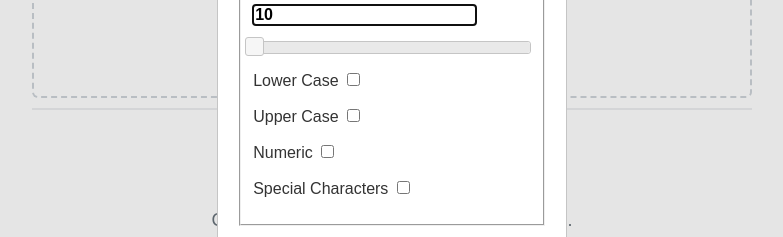
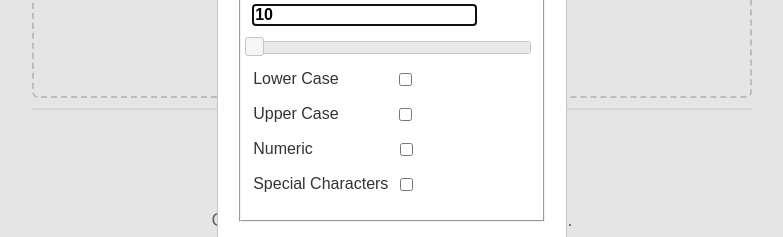
Before and after one commit to Computastar/Module-5-Passord-Generator, a plain HTML site: page starter/index.html in a window 1280 px wide. Both pictures are taken after a click on the button "Generate Password". Shown: the part 298-535 px from the top of the page, without its empty margins (248-1031 px from the left). Drawn offline with nearby package versions, Linux system fonts and the light colour scheme.

Commit message:
Added style to checkboxs in css, level them up

```diff
--- a/starter/style.css
+++ b/starter/style.css
@@ -118,6 +118,32 @@ button[disabled] {
   overflow: hidden;
 }
 
+.checkboxLabel {
+  display: inline-block;
+}
+
+.checkboxLabel input {
+  float: right;
+  position:relative;
+  vertical-align: middle;
+}
+
+#lowerCase {
+  margin-left: 60px;
+}
+
+#upperCase {
+  margin-left: 60px;
+}
+
+#numeric {
+  margin-left: 87px;
+}
+
+#specialChar {
+  margin-left: 12px;
+}
+
 @media (max-width: 690px) {
   .btn {
     font-size: 1rem;
```
